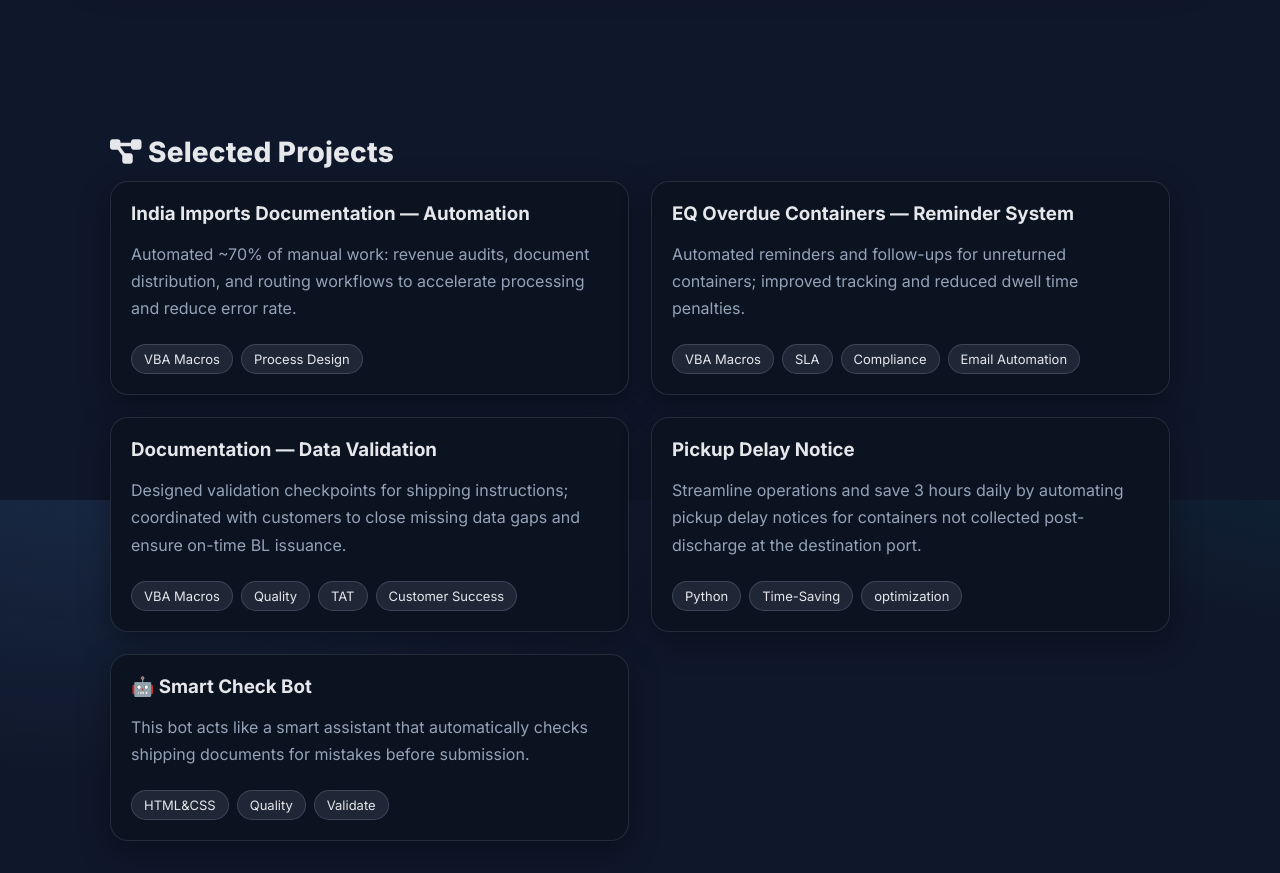
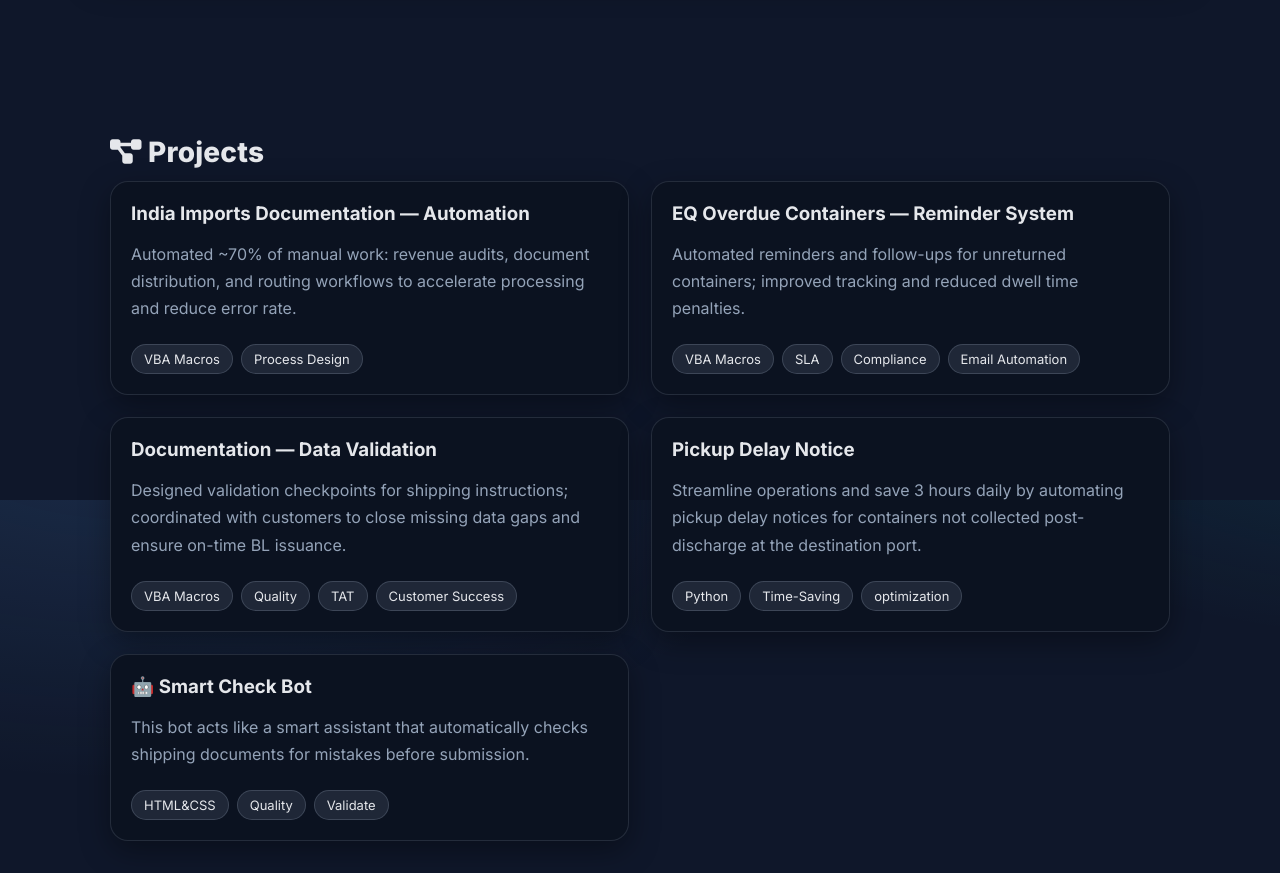
Before and after one commit to madurairanjith/Portfolio, a plain HTML site: page index.html in a window 1280 px wide. Shown: the part 1900-2773 px from the top of the page. Drawn offline with Linux system fonts and the light colour scheme.

Commit message:
index.html

```diff
--- a/index.html
+++ b/index.html
@@ -237,7 +237,7 @@ footer{padding:40px 0;color:var(--muted);border-top:1px solid rgba(148,163,184,.
 <!-- PROJECTS -->
 <section id="projects" class="section">
   <div class="container">
-    <h2><i class="fa-solid fa-diagram-project"></i> Selected Projects</h2>
+    <h2><i class="fa-solid fa-diagram-project"></i> Projects</h2>
     <div class="grid-2" style="margin-top:12px">
       <article class="card" style="padding:20px">
         <h3 style="margin:0 0 6px">India Imports Documentation — Automation</h3>
```
